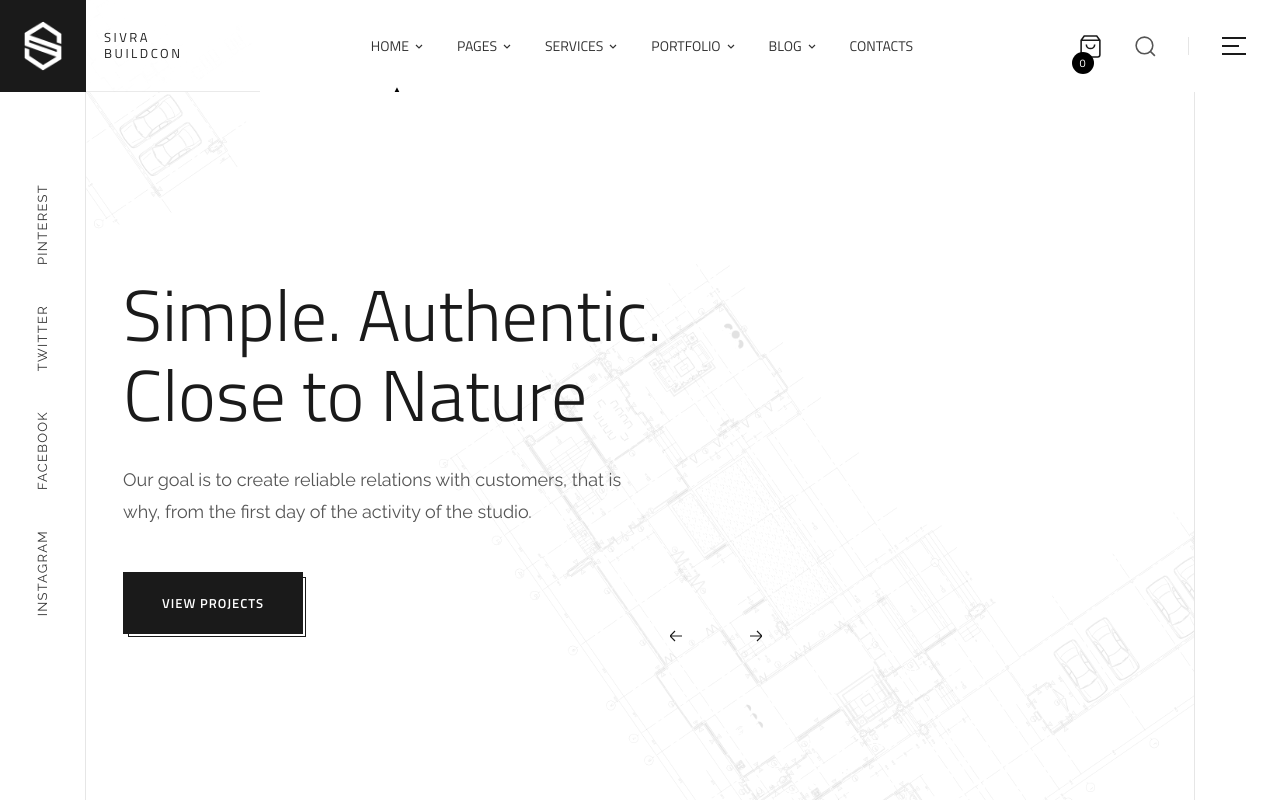
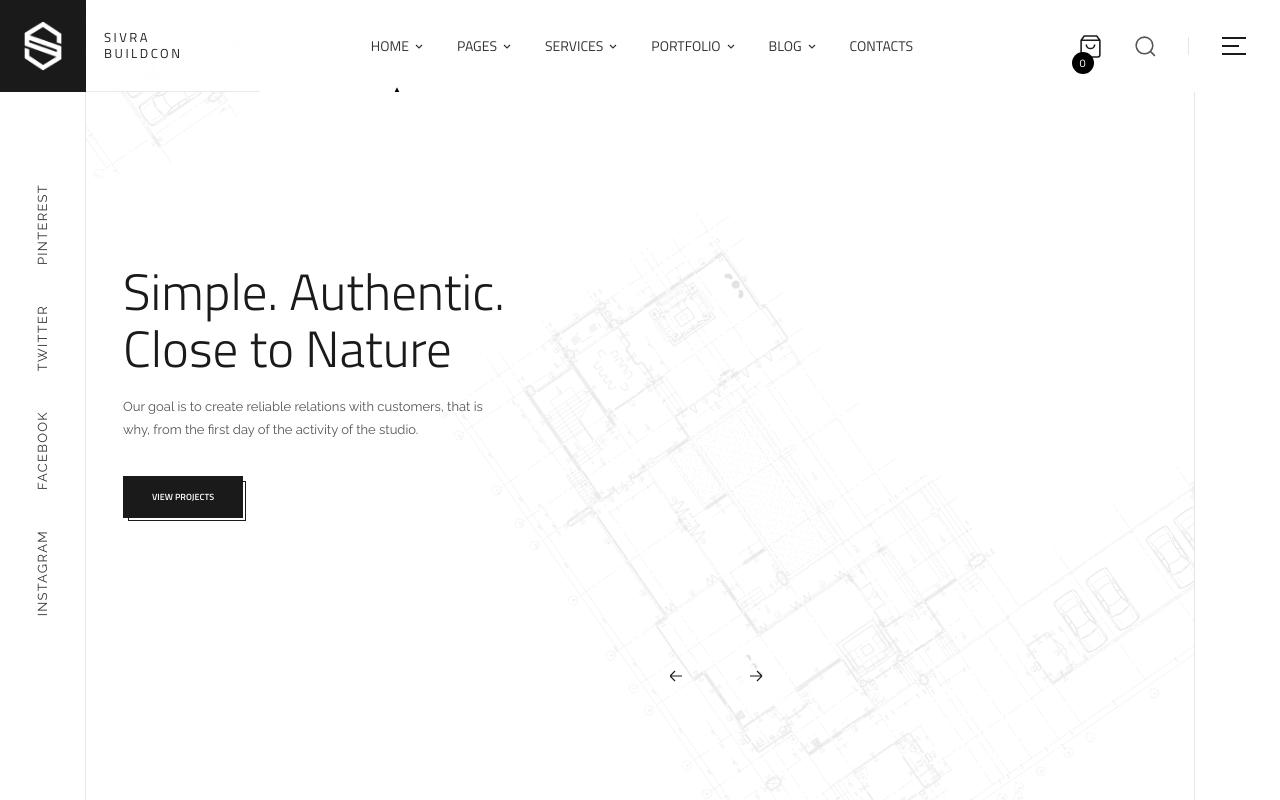
Before and after one commit to Kalandhar01/Siva_con, a Next.js app: page / in a window 1280 px wide. Shown: the top 800 px of the page. Built offline with nearby package versions, Linux system fonts and the light colour scheme.

Commit message:
feat: match reference home-3 hero typography and layout

```diff
--- a/src/components/Hero.tsx
+++ b/src/components/Hero.tsx
@@ -25,7 +25,7 @@ export default function Hero() {
     <section
       id="home"
       className="relative overflow-hidden"
-      style={{ height: 833, background: "#ffffff" }}
+      style={{ height: 733, background: "#ffffff" }}
       onMouseEnter={() => setPaused(true)}
       onMouseLeave={() => setPaused(false)}
     >
@@ -43,14 +43,14 @@ export default function Hero() {
 
       <div className="relative mx-auto h-full" style={{ maxWidth: 1260, paddingTop: 0 }}>
         {/* Text column */}
-        <div className="absolute left-[113px] top-[182px] z-20 w-[550px] max-w-[90%]">
+        <div className="absolute left-[113px] top-[171px] z-20 w-[430px] max-w-[90%]">
           <div key={`t-${index}`} className="hero-slide-enter">
             <h1
               style={{
                 fontFamily: "var(--font-titillium)",
-                fontSize: 72,
+                fontSize: 51,
                 fontWeight: 300,
-                lineHeight: "80px",
+                lineHeight: "57px",
                 color: "#1a1a1a",
                 letterSpacing: 0,
               }}
@@ -62,17 +62,28 @@ export default function Hero() {
             <p
               style={{
                 fontFamily: "var(--font-raleway)",
-                fontSize: 18,
-                lineHeight: "32px",
+                fontSize: 13,
+                lineHeight: "23px",
                 color: "#555555",
-                marginTop: 30,
-                maxWidth: 530,
+                marginTop: 18,
+                maxWidth: 380,
               }}
             >
               Our goal is to create reliable relations with customers, that is why, from the first day of the activity of the studio.
             </p>
-            <div style={{ marginTop: 44 }}>
-              <a href="#portfolio" className="btn">
+            <div style={{ marginTop: 35 }}>
+              <a
+                href="#portfolio"
+                className="btn"
+                style={{
+                  width: 120,
+                  height: 42,
+                  padding: 0,
+                  fontSize: 9,
+                  lineHeight: "42px",
+                  letterSpacing: 0.04,
+                }}
+              >
                 View Projects
               </a>
             </div>
@@ -83,7 +94,7 @@ export default function Hero() {
         <div
           key={`i-${index}`}
           className="hero-image-enter absolute right-[10px] top-[0px] z-10 hidden md:block"
-          style={{ width: 616, height: 584, overflow: "hidden" }}
+          style={{ width: 621, height: 615, overflow: "hidden" }}
         >
           <Image
             src={slides[index].image}
@@ -115,7 +126,7 @@ export default function Hero() {
         </div>
 
         {/* Arrows */}
-        <div className="absolute z-20 hidden md:flex gap-6" style={{ left: 654, top: 530 }}>
+        <div className="absolute z-20 hidden md:flex gap-6" style={{ left: 654, top: 570 }}>
           <button
             type="button"
             onClick={() => go(-1)}
```
